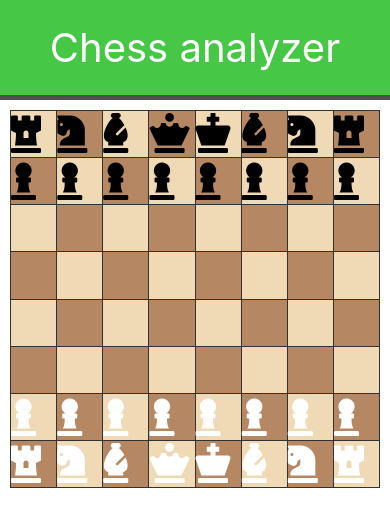
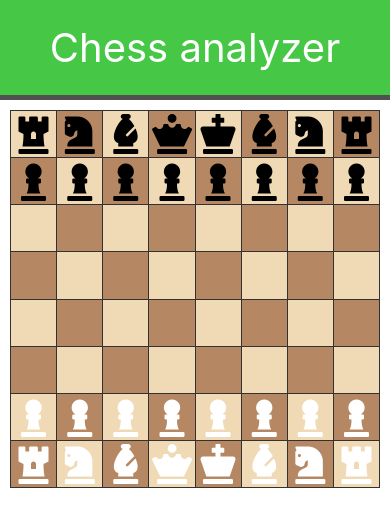
Before and after one commit to Torsteinws/chess-analyzer-app, a React Native app: screen / in a window 390 px wide. Shown: the top 526 px of the page. Built offline with nearby package versions, Linux system fonts and the light colour scheme.

Commit message:
Centering of icons

```diff
--- a/components/ChessBoard.js
+++ b/components/ChessBoard.js
@@ -109,6 +109,10 @@ const gridSizes = StyleSheet.create({
     square: {
         width: `${100/8}%`,
         aspectRatio: 1,
+
+        flex: 1,
+        justifyContent: "center",
+        alignItems: "center"
     }
 })
 
```
